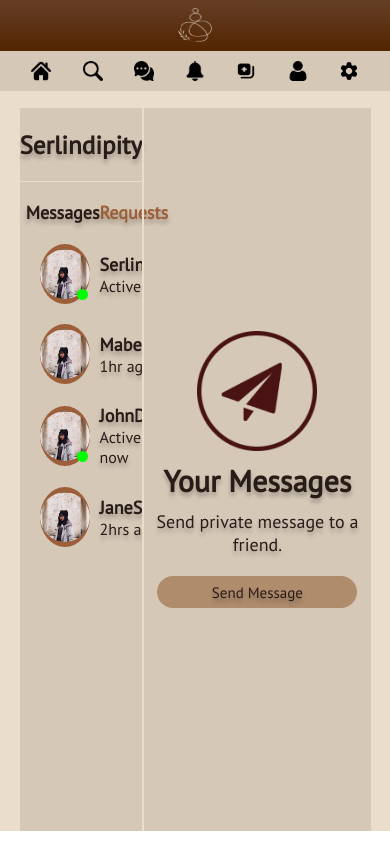
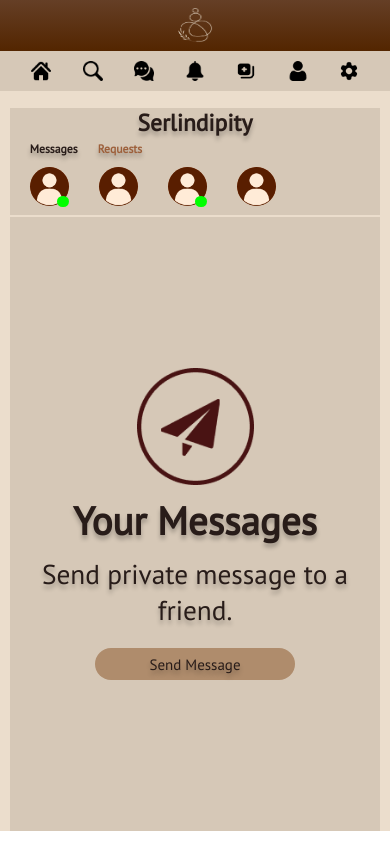
Before and after one commit to LuisMav23/medistation, a React (Create React App) app: page /messages in a window 390 px wide. Built offline with nearby package versions, Linux system fonts and the light colour scheme.

Commit message:
messages made responsive

```diff
--- a/src/components/messagepage.jsx
+++ b/src/components/messagepage.jsx
@@ -37,15 +37,17 @@ function MessagePage() {
     <>
       <TopBar />
       <div class="mainpage-container">
-      {screenWidth >= 768 && <NavigationBar selected={"Messages"} />}
+        {screenWidth >= 400 && <NavigationBar selected={"Messages"} />}
         <div class="messagepage-container">
-        {screenWidth <= 768 && <NavBarMobile selected={"Messages"} />}
+          {screenWidth <= 400 && <NavBarMobile selected={"Messages"} />}
           <div class="message-box-container">
             <div class="friends-container">
-              <div class="friends-header">
+                <div class="friends-header">
                 <p class="friends-header-text">Serlindipity</p>
               </div>
-              <div class="horizontal-line"></div>
+
+
+              {screenWidth >= 768 &&  <div class="horizontal-line"></div>}
               <div class="messages-request-container">
                 <p class="messages-text">Messages</p>
                 <p class="requests-text">Requests</p>
@@ -88,8 +90,8 @@ function MessagePage() {
                   }}
                 />
               </div>
+              <div class="horizontal-line"></div>
             </div>
-            <div class="vertical-line"></div>
             <div class="friends-messages">
               {selectedFriend ? (
                 <Message
@@ -110,16 +112,30 @@ function MessagePage() {
 }
 
 const FriendsList = ({ username, status, image, onClick }) => {
+  const [screenWidth, setScreenWidth] = useState(window.innerWidth);
+  const handleResize = () => {
+    setScreenWidth(window.innerWidth);
+  };
+  useEffect(() => {
+    window.addEventListener("resize", handleResize);
+
+    return () => {
+      window.removeEventListener("resize", handleResize);
+    };
+  }, []);
   return (
     <div class="friend" onClick={onClick}>
       <div class="friend-image-container">
         <img class="friend-image" src={image} alt="friend" />
         {status === "Active now" && <div className="active-now"></div>}
       </div>
-      <div class="friend-status-container">
-        <p class="friend-username">{username}</p>
-        <p class="friend-status">{status}</p>
-      </div>
+      {screenWidth >= 768 &&
+        <div class="friend-status-container">
+          <p class="friend-username">{username}</p>
+          <p class="friend-status">{status}</p>
+        </div>
+      }
+
     </div>
   );
 };
--- a/src/components/styles/messagepage.css
+++ b/src/components/styles/messagepage.css
@@ -325,7 +325,7 @@ text-shadow: 0px 4px 4px rgba(0, 0, 0, 0.25);
 }
 
 
-@media (max-width: 768px) {
+@media (max-width: 400px) {
   .messagepage-container {
     width: 100%;
     overflow: auto;
@@ -347,20 +347,21 @@ text-shadow: 0px 4px 4px rgba(0, 0, 0, 0.25);
   .message-box-container {
     margin-top: 2%;
     display: flex;
-    flex-direction: row;
+    flex-direction: column;
     justify-content: center;
     align-items: center;
     height: 96%;
-    width: 90%;
+    width: 95%;
     background-color: #d6c8b7;
   }
 
   .friends-container {
-    width: 35%;
-    height: 100%;
+    width: 100%;
+    height: 15%;
     display: flex;
     flex-direction: column;
     justify-content: flex-start;
+    margin: 0 ;
     /* overflow: auto; */
   }
 
@@ -368,14 +369,14 @@ text-shadow: 0px 4px 4px rgba(0, 0, 0, 0.25);
     display: flex;
     justify-content: center;
     align-items: center;
-    height: 10%;
+    height: 25%;
   }
 
   .friends-header-text {
     font-family: "PT Sans";
     font-style: normal;
     font-weight: 700;
-    font-size: 25px;
+    font-size: 6vw;
     text-align: center;
     color: #281c19;
     text-shadow: 0px 4px 4px rgba(0, 0, 0, 0.25);
@@ -392,9 +393,9 @@ text-shadow: 0px 4px 4px rgba(0, 0, 0, 0.25);
   .messages-request-container {
     display: flex;
     flex-direction: row;
-    justify-content: space-between;
-    height: 10%;
-    width: 90%;
+    justify-content: flex-start;
+    height: 20%;
+    width: 100%;
     align-self: center;
   }
 
@@ -402,9 +403,11 @@ text-shadow: 0px 4px 4px rgba(0, 0, 0, 0.25);
     font-family: "PT Sans";
     font-style: normal;
     font-weight: 700;
-    font-size: 18px;
-    line-height: 26px;
+    font-size: 3vw;
     text-align: center;
+    margin-left: 20px;
+    margin-bottom: 0;
+    margin-top: 0;
 
     color: #281c19;
     text-shadow: 0px 4px 4px rgba(0, 0, 0, 0.25);
@@ -415,10 +418,13 @@ text-shadow: 0px 4px 4px rgba(0, 0, 0, 0.25);
     font-family: "PT Sans";
     font-style: normal;
     font-weight: 700;
-    font-size: 18px;
-    line-height: 26px;
+    font-size: 3vw;
+    margin-left: 20px;
     text-align: center;
     cursor: pointer;
+    margin-top: 0;
+    margin-bottom: 0;
+    margin-top: 0;
 
     color: #9d5f3a;
     text-shadow: 0px 4px 4px rgba(0, 0, 0, 0.25);
@@ -426,9 +432,9 @@ text-shadow: 0px 4px 4px rgba(0, 0, 0, 0.25);
 
   .friends-list-container {
     width: 100%;
-    height: 100%;
+    height: 55%;
     display: flex;
-    flex-direction: column;
+    flex-direction: row ;
     overflow: auto;
   }
 
@@ -441,12 +447,13 @@ text-shadow: 0px 4px 4px rgba(0, 0, 0, 0.25);
 
   .friend {
     position: relative;
+    height:100%;
     display: flex;
     flex-direction: row;
     justify-content: flex-start;
     align-items: center;
     cursor: pointer;
-    margin-bottom: 20px;
+    margin-bottom: 0;
   }
 
   .friend:hover {
@@ -454,8 +461,8 @@ text-shadow: 0px 4px 4px rgba(0, 0, 0, 0.25);
   }
 
   .friend-image-container {
-    width: 60px;
-    height: 60px;
+    width: 10vw;
+    height: 10vw;
     margin-right: 10px;
     border-radius: 100%;
     background-color: #9d5f3a;
@@ -466,19 +473,19 @@ text-shadow: 0px 4px 4px rgba(0, 0, 0, 0.25);
   }
 
   .friend-image {
-    width: 50px;
-    height: 50px;
+    width: 10vw;
+    height: 10vw;
     border-radius: 50%;
   }
 
   .active-now {
     position: absolute;
-    width: 11px;
-    height: 11px;
+    width: 3vw;
+    height: 3vw;
     border-radius: 100%;
     background-color: #00ff00;
-    margin-top: 41px;
-    margin-left: 36px;
+    margin-top: 8vw;
+    margin-left: 7vw;
   }
 
   .friend-status-container {
@@ -508,8 +515,8 @@ text-shadow: 0px 4px 4px rgba(0, 0, 0, 0.25);
   }
 
   .friends-messages {
-    width: 65%;
-    height: 100%;
+    width: 100%;
+    height: 85%;
     display: flex;
     flex-direction: column;
     justify-content: flex-start;
@@ -526,8 +533,8 @@ text-shadow: 0px 4px 4px rgba(0, 0, 0, 0.25);
   }
 
   .your-messages-image {
-    width: 120px;
-    height: 120px;
+    width: 30vw;
+    height: 30vw;
     margin-bottom: 10px;
   }
 
@@ -535,7 +542,8 @@ text-shadow: 0px 4px 4px rgba(0, 0, 0, 0.25);
     font-family: "PT Sans";
     font-style: normal;
     font-weight: 700;
-    font-size: 30px;
+    font-size: 10vw;
+    text-align: center;
     color: #281c19;
     text-shadow: 0px 4px 4px rgba(0, 0, 0, 0.25);
     margin: 0px;
@@ -545,7 +553,7 @@ text-shadow: 0px 4px 4px rgba(0, 0, 0, 0.25);
     font-family: "PT Sans";
     font-style: normal;
     font-weight: 400;
-    font-size: 18px;
+    font-size:  7vw;
     text-align: center;
     color: #281c19;
     text-shadow: 0px 4px 4px rgba(0, 0, 0, 0.25);
```
Also changed, not shown: src/components/assets/profile-you.png.
